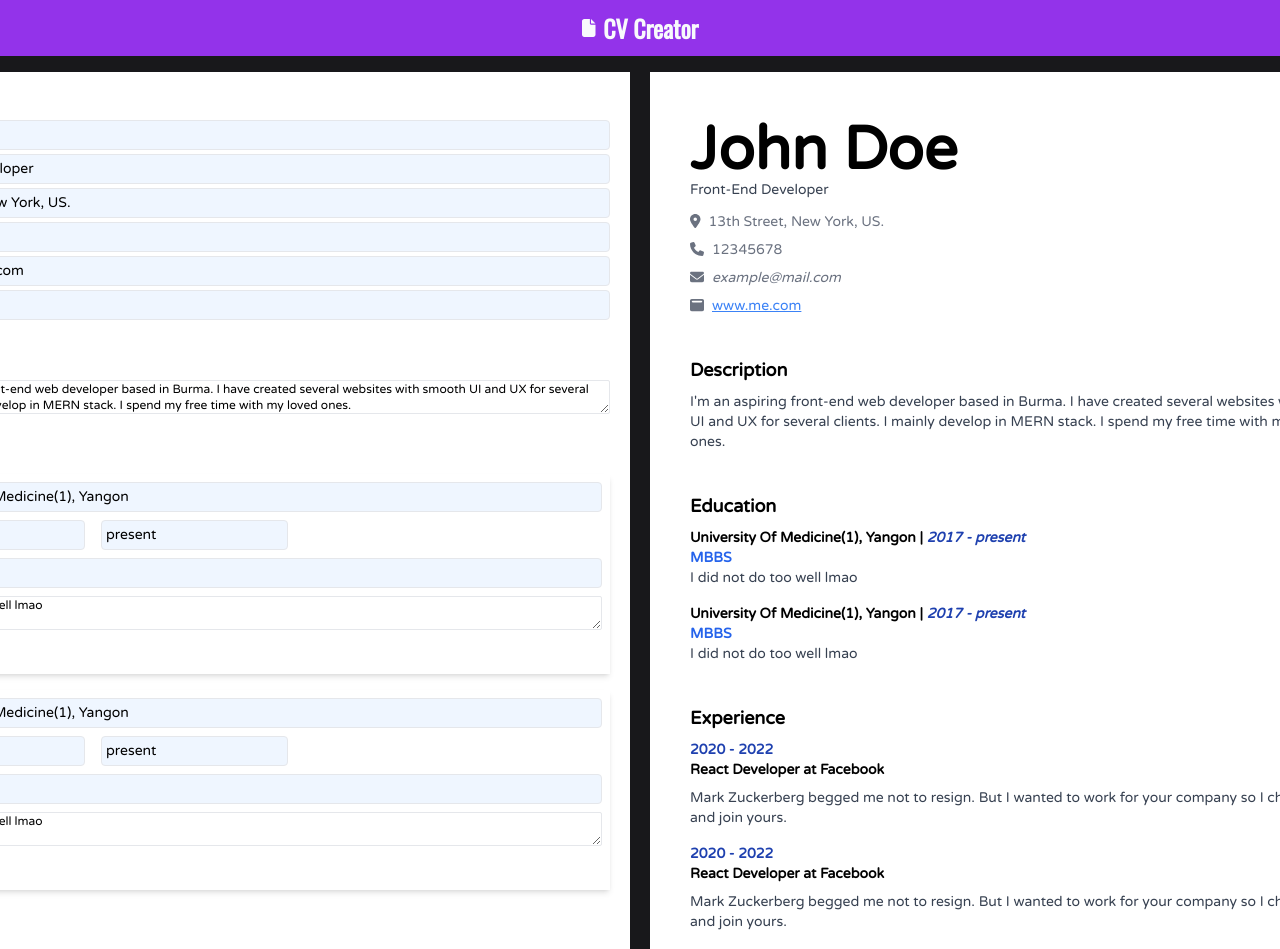
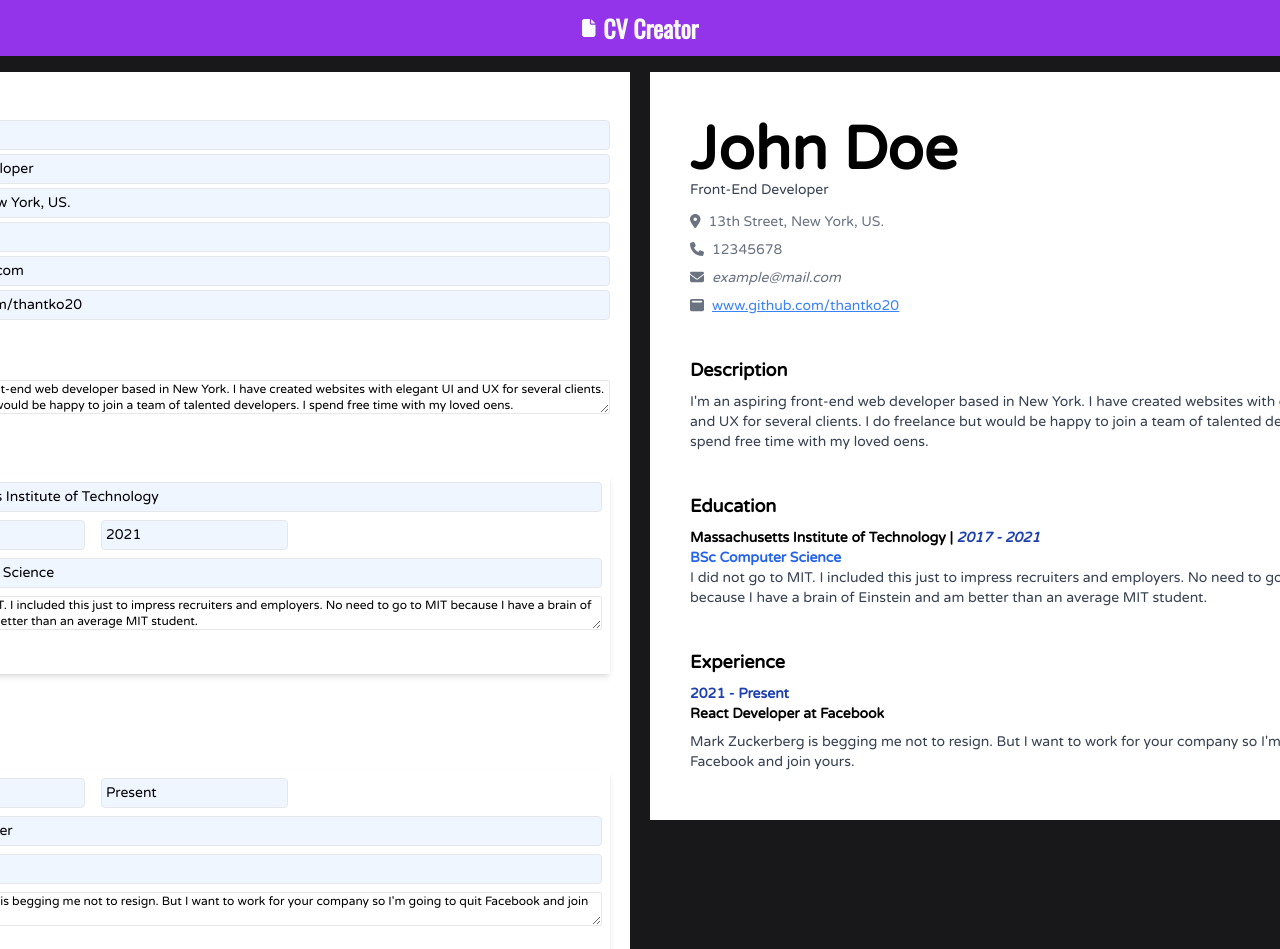
Before and after one commit to thantko20/cv-builder, a React (Create React App) app: page / in a window 1280 px wide. Shown: the top 949 px of the page. Built offline with nearby package versions, Linux system fonts and the light colour scheme.

Commit message:
Change example

```diff
--- a/src/App.js
+++ b/src/App.js
@@ -1,6 +1,7 @@
 import React, { Component } from 'react';
 import Header from './components/Header/Header';
 import Main from './components/Main/Main';
+import uniqid from 'uniqid';
 
 const person = {
   generalInfo: {
@@ -9,50 +10,30 @@ const person = {
     address: '13th Street, New York, US.',
     phone: '12345678',
     email: 'example@mail.com',
-    website: 'www.me.com',
+    website: 'www.github.com/thantko20',
   },
   description:
-    "I'm an aspiring front-end web developer based in Burma. I have created several websites with smooth UI and UX for several clients. I mainly develop in MERN stack. I spend my free time with my loved ones.",
+    "I'm an aspiring front-end web developer based in New York. I have created websites with elegant UI and UX for several clients. I do freelance but would be happy to join a team of talented developers. I spend free time with my loved oens.",
   education: [
     {
-      placeOfStudy: 'University Of Medicine(1), Yangon',
+      placeOfStudy: 'Massachusetts Institute of Technology',
       from: '2017',
-      to: 'present',
-      degree: 'MBBS',
-      summary: 'I did not do too well lmao',
-    },
-    {
-      placeOfStudy: 'University Of Medicine(1), Yangon',
-      from: '2017',
-      to: 'present',
-      degree: 'MBBS',
-      summary: 'I did not do too well lmao',
+      to: '2021',
+      degree: 'BSc Computer Science',
+      summary:
+        'I did not go to MIT. I included this just to impress recruiters and employers. No need to go to MIT because I have a brain of Einstein and am better than an average MIT student.',
+      id: uniqid(),
     },
   ],
   experience: [
     {
-      from: '2020',
-      to: '2022',
+      from: '2021',
+      to: 'Present',
       jobTitle: 'React Developer',
       company: 'Facebook',
       summary:
-        'Mark Zuckerberg begged me not to resign. But I wanted to work for your company so I chose to quit and join yours.',
-    },
-    {
-      from: '2020',
-      to: '2022',
-      jobTitle: 'React Developer',
-      company: 'Facebook',
-      summary:
-        'Mark Zuckerberg begged me not to resign. But I wanted to work for your company so I chose to quit and join yours.',
-    },
-    {
-      from: '2020',
-      to: '2022',
-      jobTitle: 'React Developer',
-      company: 'Facebook',
-      summary:
-        'Mark Zuckerberg begged me not to resign. But I wanted to work for your company so I chose to quit and join yours.',
+        "Mark Zuckerberg is begging me not to resign. But I want to work for your company so I'm going to quit Facebook and join yours.",
+      id: uniqid(),
     },
   ],
 };
```
